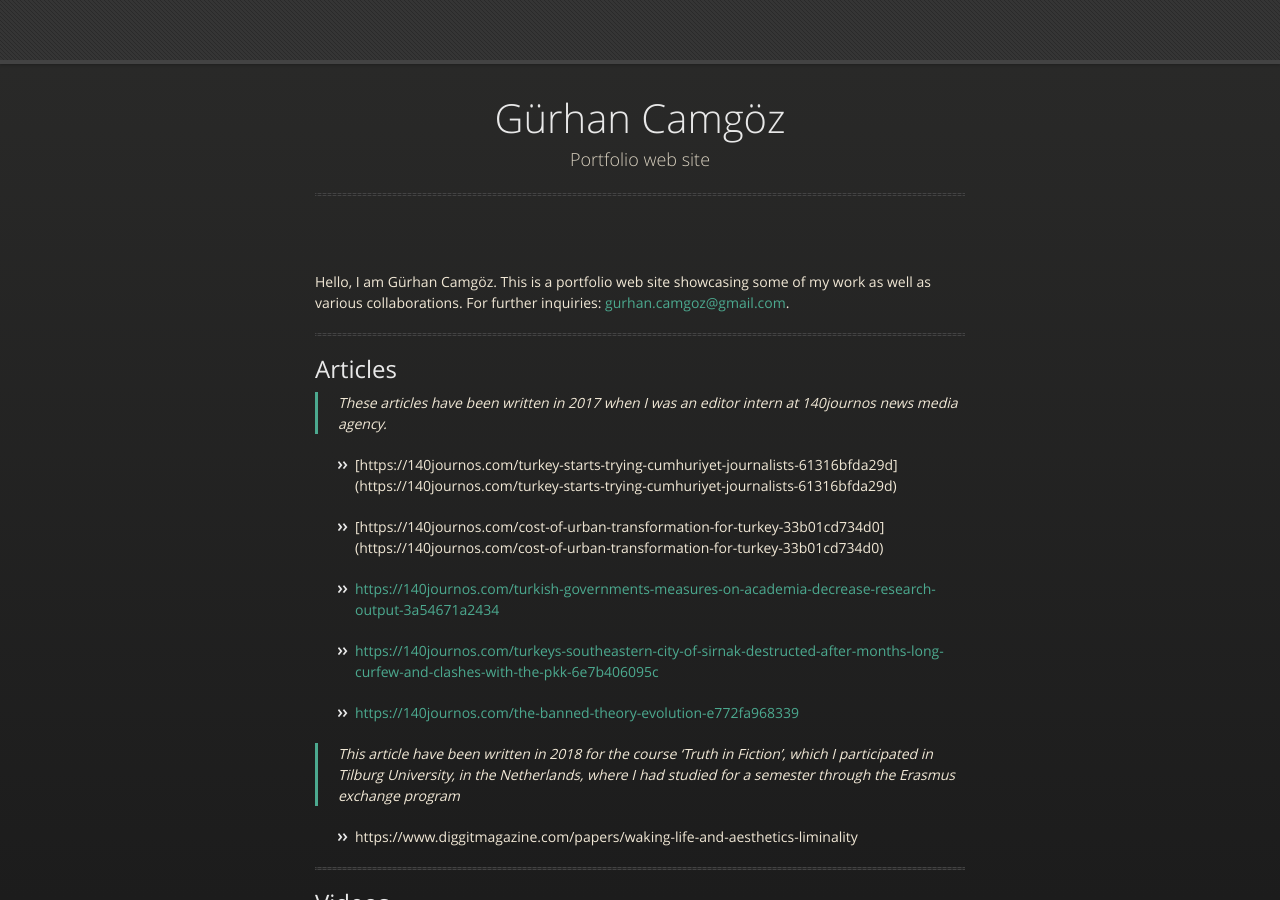
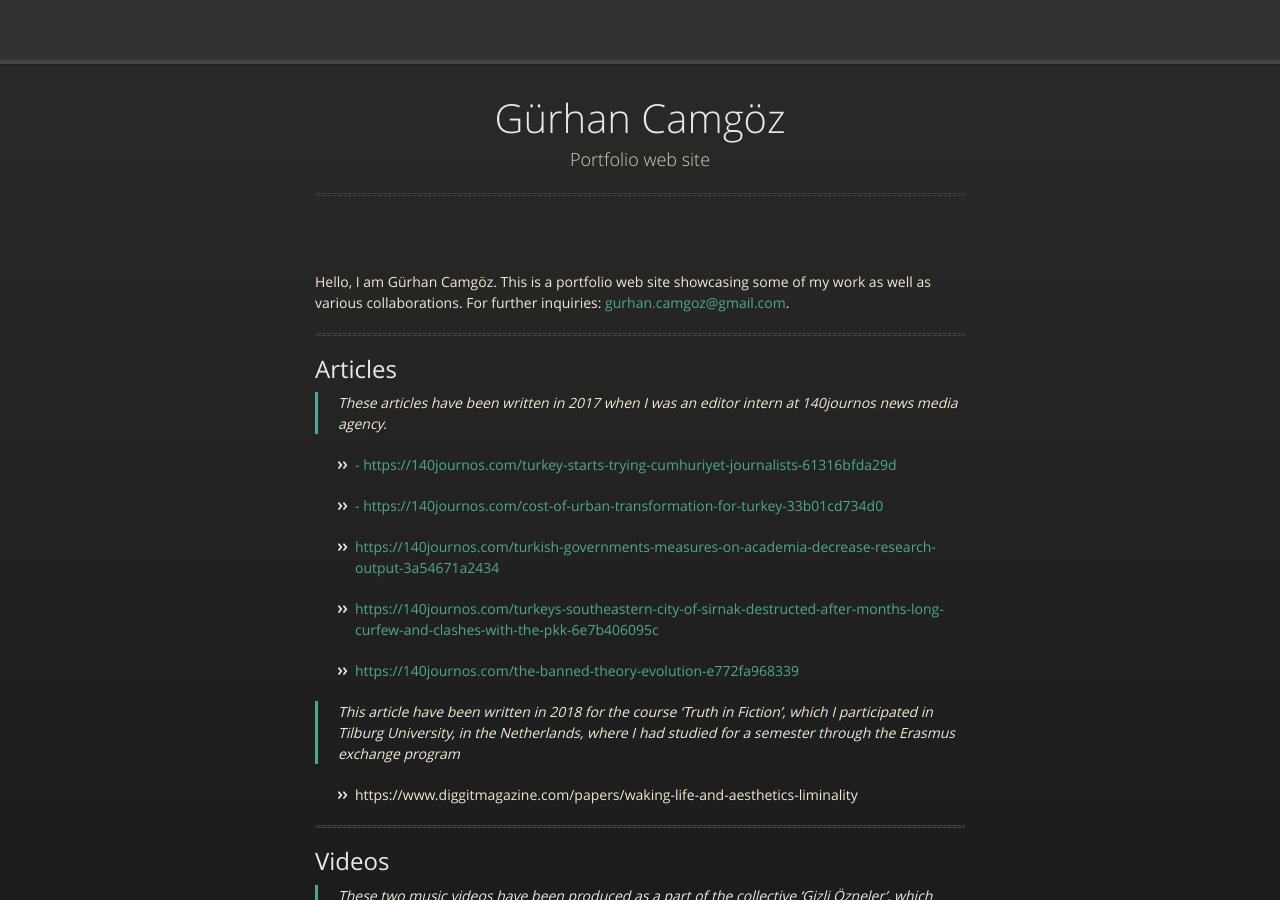
Before and after one commit to gurhan-camgoz/gurhan-camgoz.github.io, a Jekyll site: the page built from index.md, in a window 1280 px wide and 900 px high. Built offline with Jekyll 4.4.1, drawn with Linux system fonts in a browser that asks for light colours.

Commit message:
linkhopefine

```diff
--- a/index.md
+++ b/index.md
@@ -1,7 +1,6 @@
 ---
 layout: default
 ---
-
 
 Hello, I am Gürhan Camgöz. This is a portfolio web site showcasing some of my work as well as various collaborations. For further inquiries: [gurhan.camgoz@gmail.com](mailto:gurhan.camgoz@gmail.com).
 
@@ -11,9 +10,9 @@ Hello, I am Gürhan Camgöz. This is a portfolio web site showcasing some of my
 
 > These articles have been written in 2017 when I was an editor intern at 140journos news media agency.
 
-  - [https://140journos.com/turkey-starts-trying-cumhuriyet-journalists-61316bfda29d] (https://140journos.com/turkey-starts-trying-cumhuriyet-journalists-61316bfda29d)
+  - [- https://140journos.com/turkey-starts-trying-cumhuriyet-journalists-61316bfda29d](https://140journos.com/turkey-starts-trying-cumhuriyet-journalists-61316bfda29d)
 
-  - [https://140journos.com/cost-of-urban-transformation-for-turkey-33b01cd734d0] (https://140journos.com/cost-of-urban-transformation-for-turkey-33b01cd734d0)
+  - [- https://140journos.com/cost-of-urban-transformation-for-turkey-33b01cd734d0](https://140journos.com/cost-of-urban-transformation-for-turkey-33b01cd734d0)
 
   - [https://140journos.com/turkish-governments-measures-on-academia-decrease-research-output-3a54671a2434](https://140journos.com/turkish-governments-measures-on-academia-decrease-research-output-3a54671a2434)
 
```
